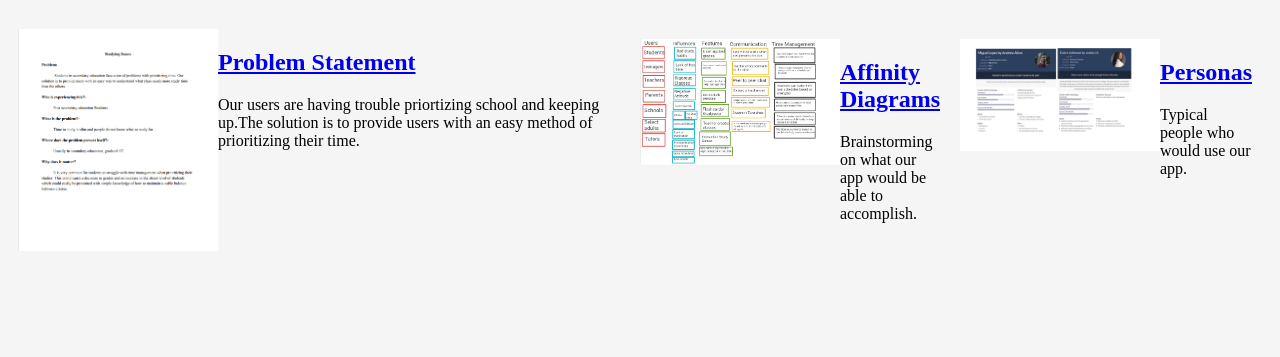
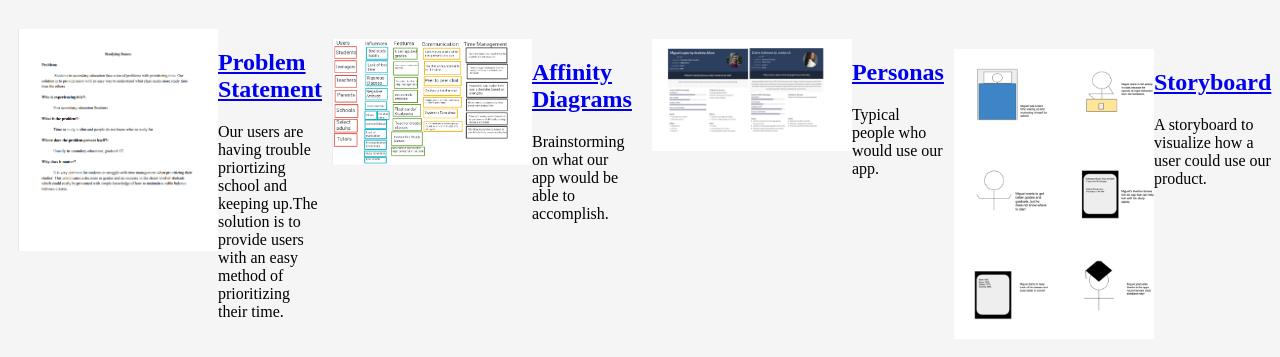
Before and after one commit to andrewalton/andrewalton.github.io, a plain HTML site: page index.html in a window 1280 px wide. Shown: the part 61-418 px from the top of the page. Drawn offline with Linux system fonts and the light colour scheme.

Commit message:
Add files via upload

```diff
--- a/index.html
+++ b/index.html
@@ -35,6 +35,16 @@
     Typical people who would use our app.
 </p>
 </section>
+<!--Storyboard Assignment-->
+<section class="assignment">
+    <a href="files/bothsbs.pdf"><img src="images/storyboard.png"></a>
+
+    <section class="ass-details">
+        <a href="files/bothsbs.pdf"><h2>Storyboard</h2></a>
+    <p>
+       A storyboard to visualize how a user could use our product.
+    </p>
+    </section>
 
 
 </body>
```
Also changed, not shown: images/storyboard.png (added), 1 other file.
